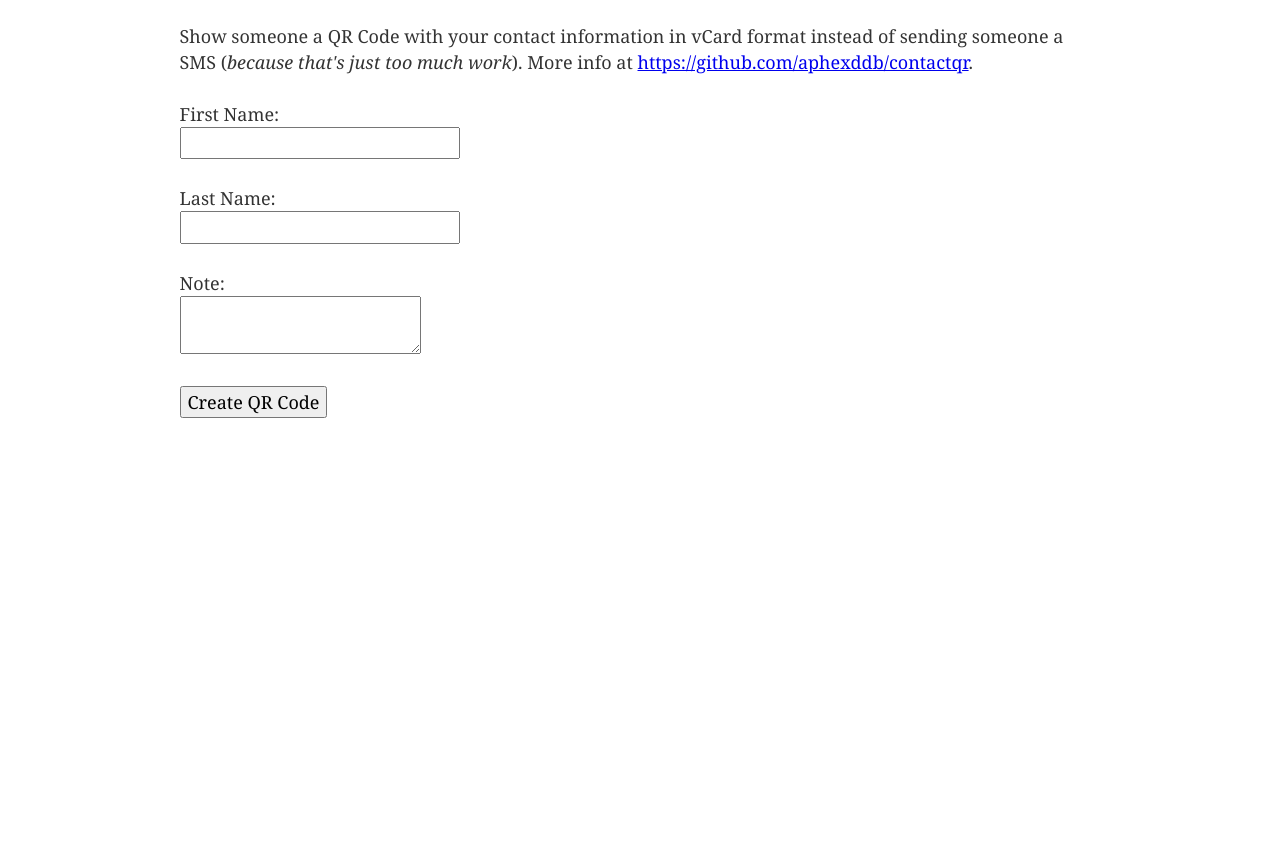
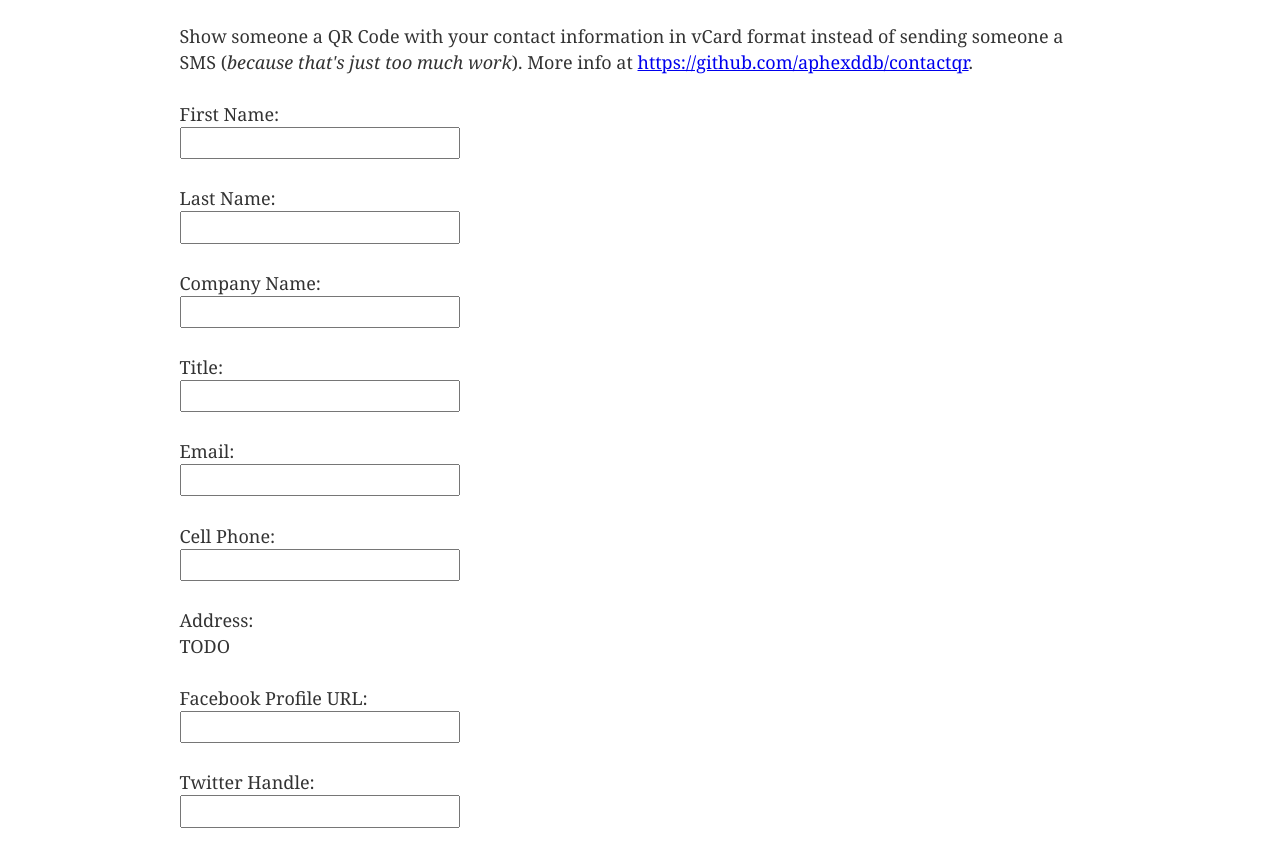
Before and after one commit to aphexddb/contactqr, a Gatsby site in the folder ui/: page / in a window 1280 px wide. Shown: the part 100-951 px from the top of the page. Before the commit the page ends 800 px from the top, so only its background shows below. Built offline with nearby package versions, Linux system fonts and the light colour scheme; Gatsby itself is replaced by a stand-in of ours.

Commit message:
Added all the fields to the form

```diff
--- a/ui/src/components/contactQRForm.js
+++ b/ui/src/components/contactQRForm.js
@@ -82,7 +82,9 @@ export default class ContactQRForm extends React.Component {
   };
 
   render() {
-    const { first, last, note, vcard_text, error } = this.state;
+    const { first, last, company_name, title, email, cell_phone,
+      street, state, postal_code, facebook_url, twitter_handle,
+      url, note, vcard_text, error } = this.state;
 
     // show error message
     let errorMsg = "";
@@ -122,6 +124,62 @@ export default class ContactQRForm extends React.Component {
 
           <p>
             <label>
+              Company Name:<br />
+              <input type="text" name="company_name" value={company_name} onChange={this.handleChange} />
+            </label>
+          </p>
+
+          <p>
+            <label>
+              Title:<br />
+              <input type="text" name="title" value={title} onChange={this.handleChange} />
+            </label>
+          </p>
+
+          <p>
+            <label>
+              Email:<br />
+              <input type="text" name="email" value={email} onChange={this.handleChange} />
+            </label>
+          </p>
+
+          <p>
+            <label>
+              Cell Phone:<br />
+              <input type="text" name="cell_phone" value={cell_phone} onChange={this.handleChange} />
+            </label>
+          </p>
+
+          <p>
+            <label>
+              Address:<br />
+              TODO
+            </label>
+          </p>
+
+          <p>
+            <label>
+              Facebook Profile URL:<br />
+              <input type="text" name="facebook_url" value={facebook_url} onChange={this.handleChange} />
+            </label>
+          </p>
+
+          <p>
+            <label>
+              Twitter Handle:<br />
+              <input type="text" name="twitter_handle" value={twitter_handle} onChange={this.handleChange} />
+            </label>
+          </p>
+
+          <p>
+            <label>
+              Website URL:<br />
+              <input type="text" name="url" value={url} onChange={this.handleChange} />
+            </label>
+          </p>
+
+          <p>
+            <label>
               Note:<br />
               <textarea name="note" value={note} onChange={this.handleChange} />
             </label>
```
